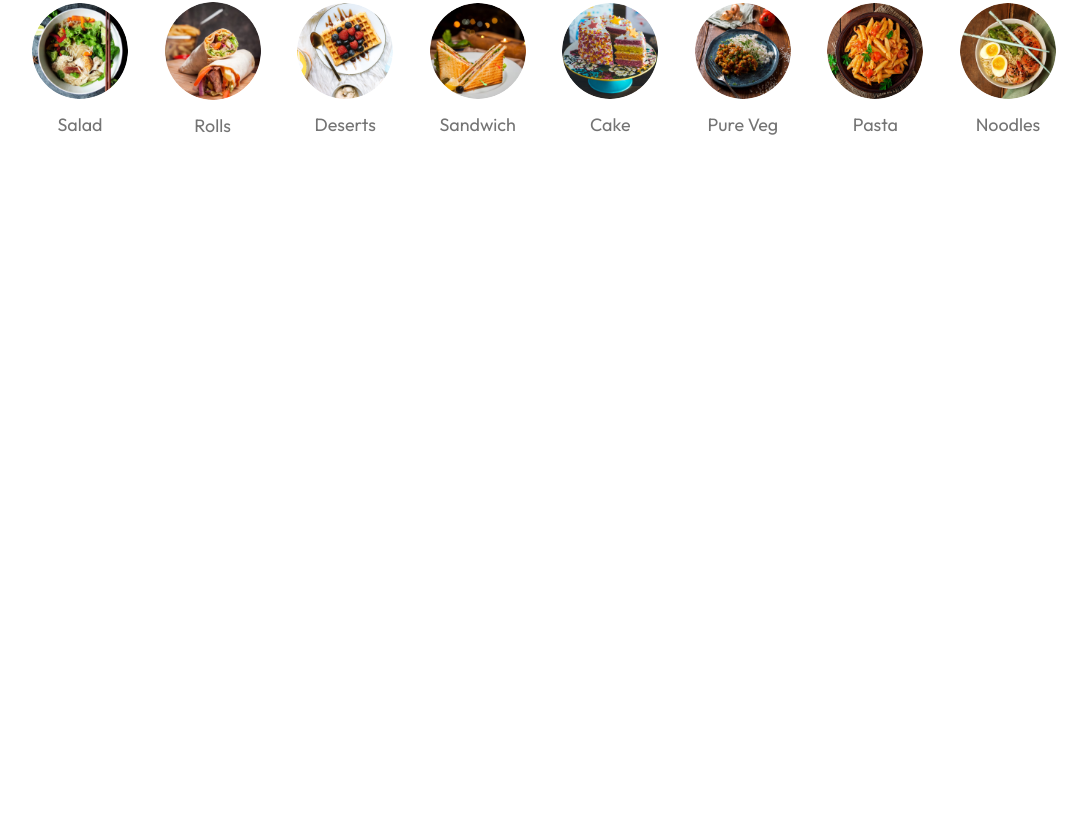
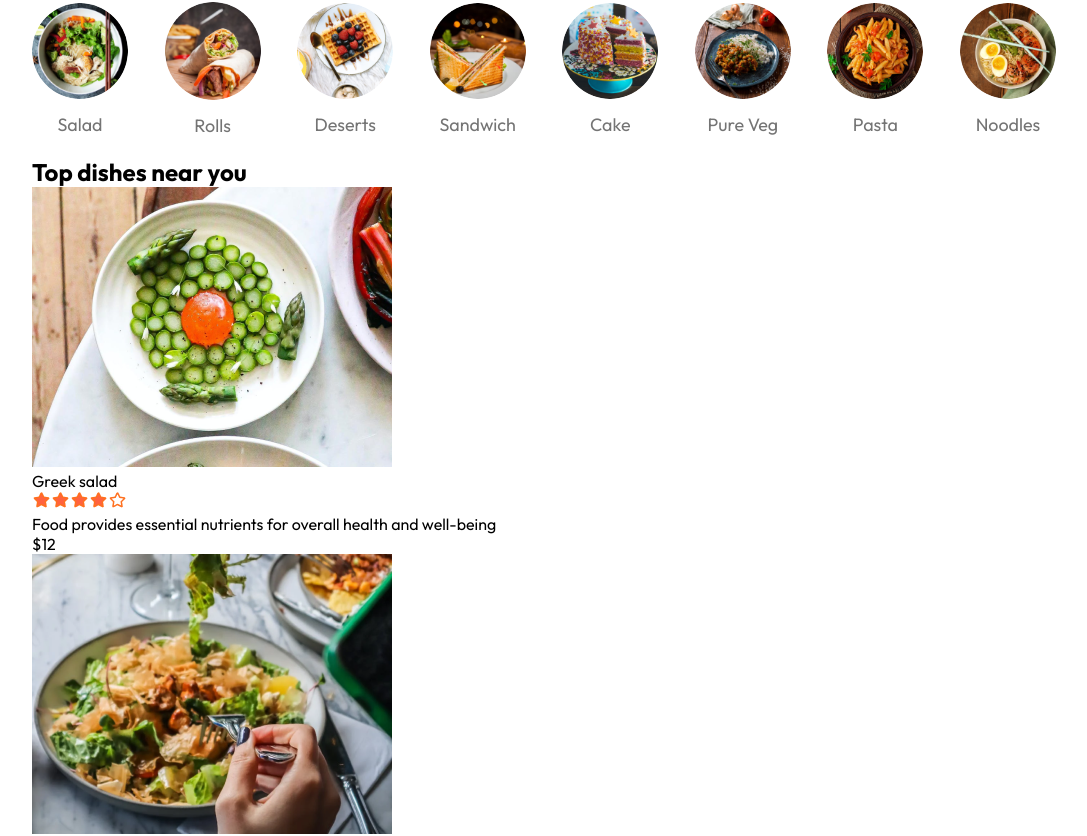
Before and after one commit to paz1ch/CNPM, a React (Vite) app in the folder frontend/: page / in a window 1280 px wide. Shown: the part 707-1543 px from the top of the page, without its empty margins (96-1183 px from the left). Before the commit the page ends 864 px from the top, so only its background shows below. Built offline with nearby package versions, Linux system fonts and the light colour scheme.

Commit message:
insert list of food, include desc,name,img,rating and price

```diff
--- a/frontend/src/components/FoodDisplay/FoodDisplay.jsx
+++ b/frontend/src/components/FoodDisplay/FoodDisplay.jsx
@@ -1,14 +1,21 @@
 import React, { useContext } from 'react'
 import './FoodDisplay.css'
 import { StoreContext } from '../../context/storeContext'
+import FoodItem from '../FoodItem/FoodItem'
 
-const FoodDisplay = () => {
+const FoodDisplay = ({category}) => {
 
     const {food_list} = useContext(StoreContext)
 
   return (
     <div className='food-display' id='food-display'>
         <h2>Top dishes near you</h2>
+        <div className="food-display-list">
+            {food_list.map((item, index)=>{
+                return <FoodItem key={index} id={item._id} name={item.name} description={item.description} price={item.price} image={item.image}/>
+
+            })}
+        </div>
     </div>
   )
 }
--- /dev/null
+++ b/frontend/src/components/FoodItem/FoodItem.jsx
@@ -0,0 +1,23 @@
+import React from 'react'
+import './FoodItem.css'
+import { assets } from '../../assets/assets'
+
+const FoodItem = ({ id, name, price, description, image }) => {
+  return (
+    <div className='food-item'>
+        <div className="food-item-img-container">
+            <img className='food-item-image' src={image} alt="" />
+        </div>
+        <div className="food-item-info">
+            <div className="food-item-name-rating">
+                <p>{name}</p>
+                <img src={assets.rating_starts} alt="" />
+            </div>
+            <p className="food-item-desc">{description}</p>
+            <p className="food-item-price">${price}</p>
+        </div>
+    </div>
+  )
+}
+
+export default FoodItem
--- a/frontend/src/pages/Home/Home.jsx
+++ b/frontend/src/pages/Home/Home.jsx
@@ -2,6 +2,7 @@
 import './Home.css'
 import Header from '../../components/Header/Header'
 import ExploreMenu from '../../components/ExploreMenu/ExploreMenu'
+import FoodDisplay from '../../components/FoodDisplay/FoodDisplay';
 
 const Home = () => {
 
@@ -11,6 +12,7 @@
     <div>
       <Header/>
       <ExploreMenu category={category} setCategory={setCategory}/>
+      <FoodDisplay category={category}/>
     </div>
   )
 }
```
Also changed, not shown: frontend/src/components/FoodItem/FoodItem.css (added).
